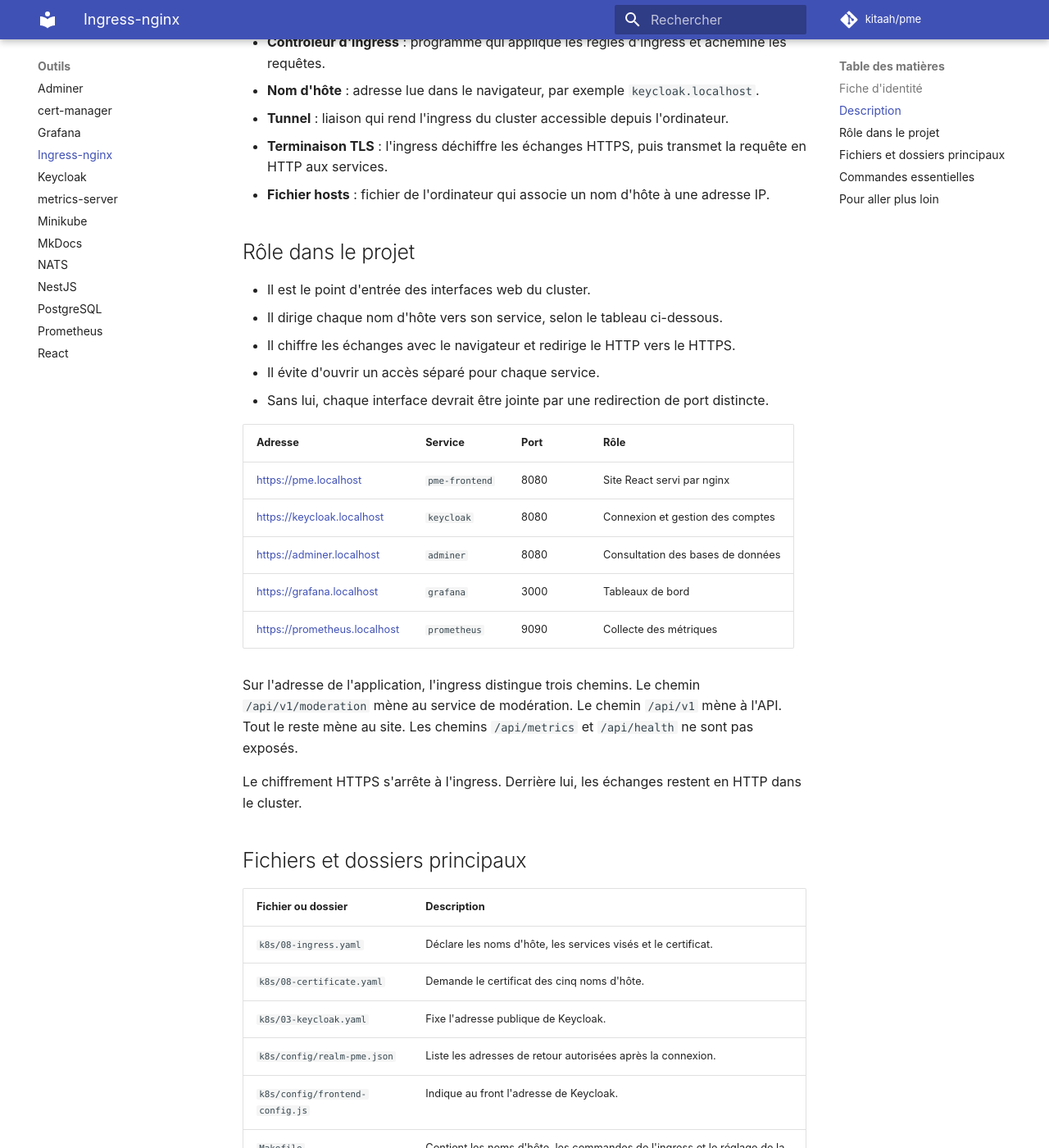
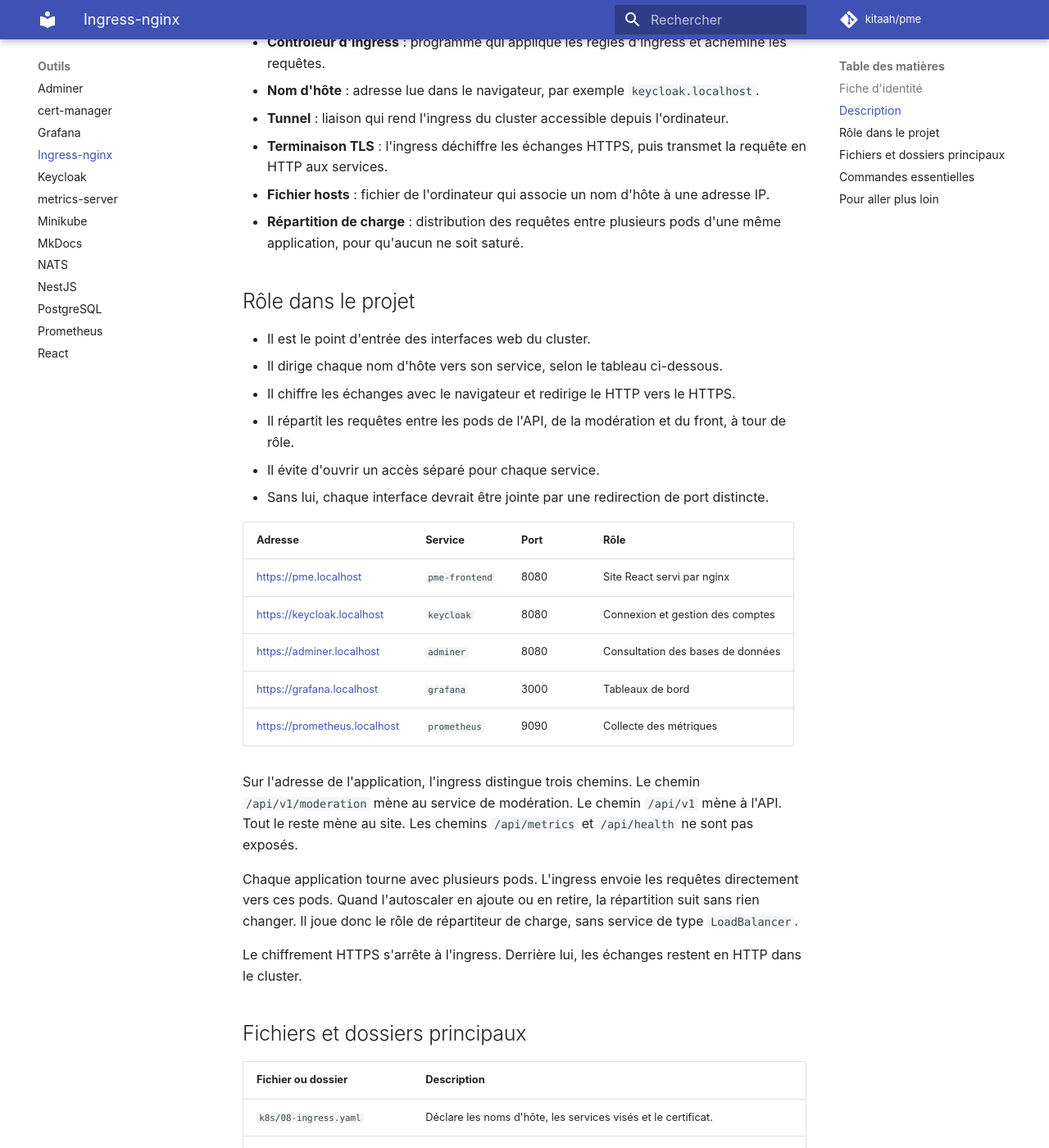
Before and after one commit to kitaah/pme, an MkDocs documentation site: the page built from docs/outils/ingress-nginx.md, in a window 1280 px wide and 1400 px high, scrolled down 748 px. Shown: the whole window at 82% size. Built offline with MkDocs 1.6.1 and Material for MkDocs 9.7.7, drawn with Linux system fonts in a browser that asks for light colours; comment, search, counter and statistics services are not loaded.

Commit message:
docs(k8s): documenter la répartition de charge par l'ingress

```diff
--- a/docs/outils/ingress-nginx.md
+++ b/docs/outils/ingress-nginx.md
@@ -22,12 +22,14 @@ au service qui correspond à ce nom. Il déchiffre aussi les échanges HTTPS, av
 - **Tunnel** : liaison qui rend l'ingress du cluster accessible depuis l'ordinateur.
 - **Terminaison TLS** : l'ingress déchiffre les échanges HTTPS, puis transmet la requête en HTTP aux services.
 - **Fichier hosts** : fichier de l'ordinateur qui associe un nom d'hôte à une adresse IP.
+- **Répartition de charge** : distribution des requêtes entre plusieurs pods d'une même application, pour qu'aucun ne soit saturé.
 
 ## Rôle dans le projet
 
 - Il est le point d'entrée des interfaces web du cluster.
 - Il dirige chaque nom d'hôte vers son service, selon le tableau ci-dessous.
 - Il chiffre les échanges avec le navigateur et redirige le HTTP vers le HTTPS.
+- Il répartit les requêtes entre les pods de l'API, de la modération et du front, à tour de rôle.
 - Il évite d'ouvrir un accès séparé pour chaque service.
 - Sans lui, chaque interface devrait être jointe par une redirection de port distincte.
 
@@ -42,6 +44,10 @@ au service qui correspond à ce nom. Il déchiffre aussi les échanges HTTPS, av
 Sur l'adresse de l'application, l'ingress distingue trois chemins. Le chemin `/api/v1/moderation` mène au service de
 modération. Le chemin `/api/v1` mène à l'API. Tout le reste mène au site. Les chemins `/api/metrics` et `/api/health`
 ne sont pas exposés.
+
+Chaque application tourne avec plusieurs pods. L'ingress envoie les requêtes directement vers ces pods. Quand
+l'autoscaler en ajoute ou en retire, la répartition suit sans rien changer. Il joue donc le rôle de répartiteur de
+charge, sans service de type `LoadBalancer`.
 
 Le chiffrement HTTPS s'arrête à l'ingress. Derrière lui, les échanges restent en HTTP dans le cluster.
 
```
